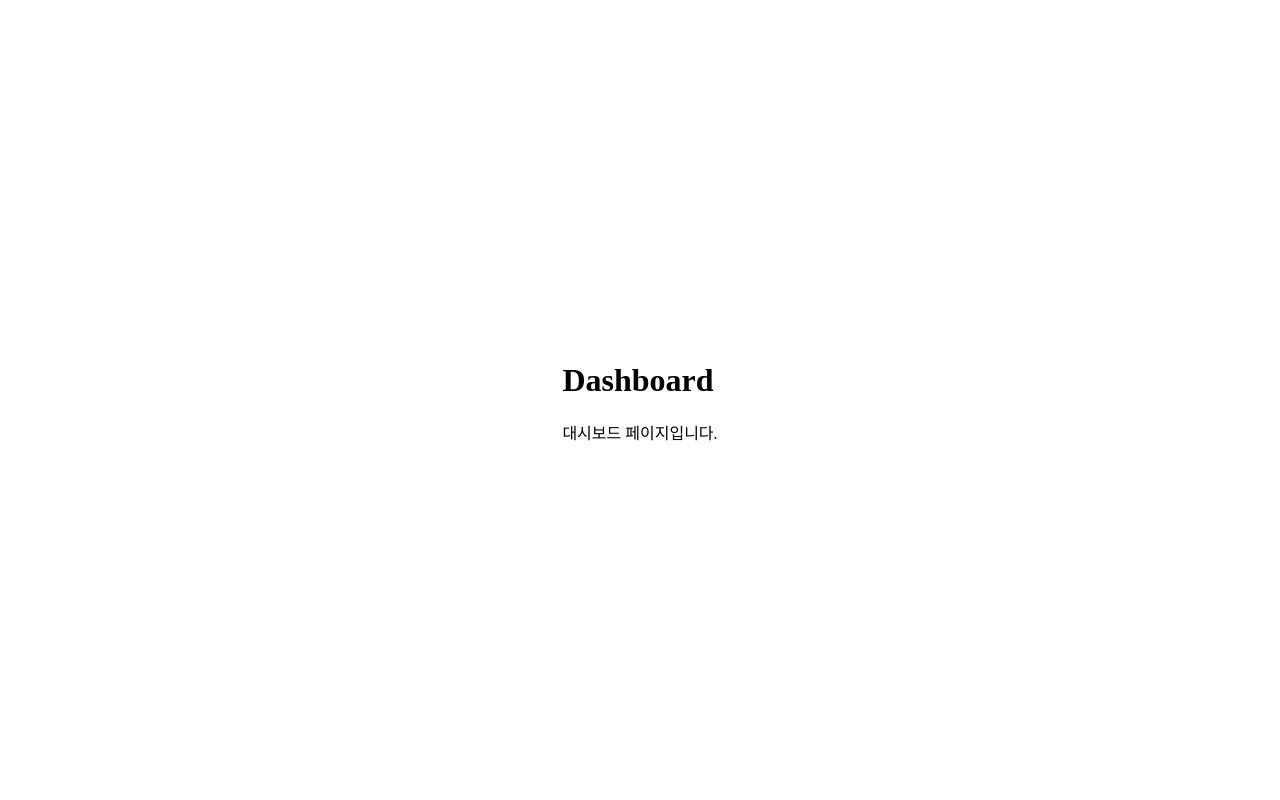
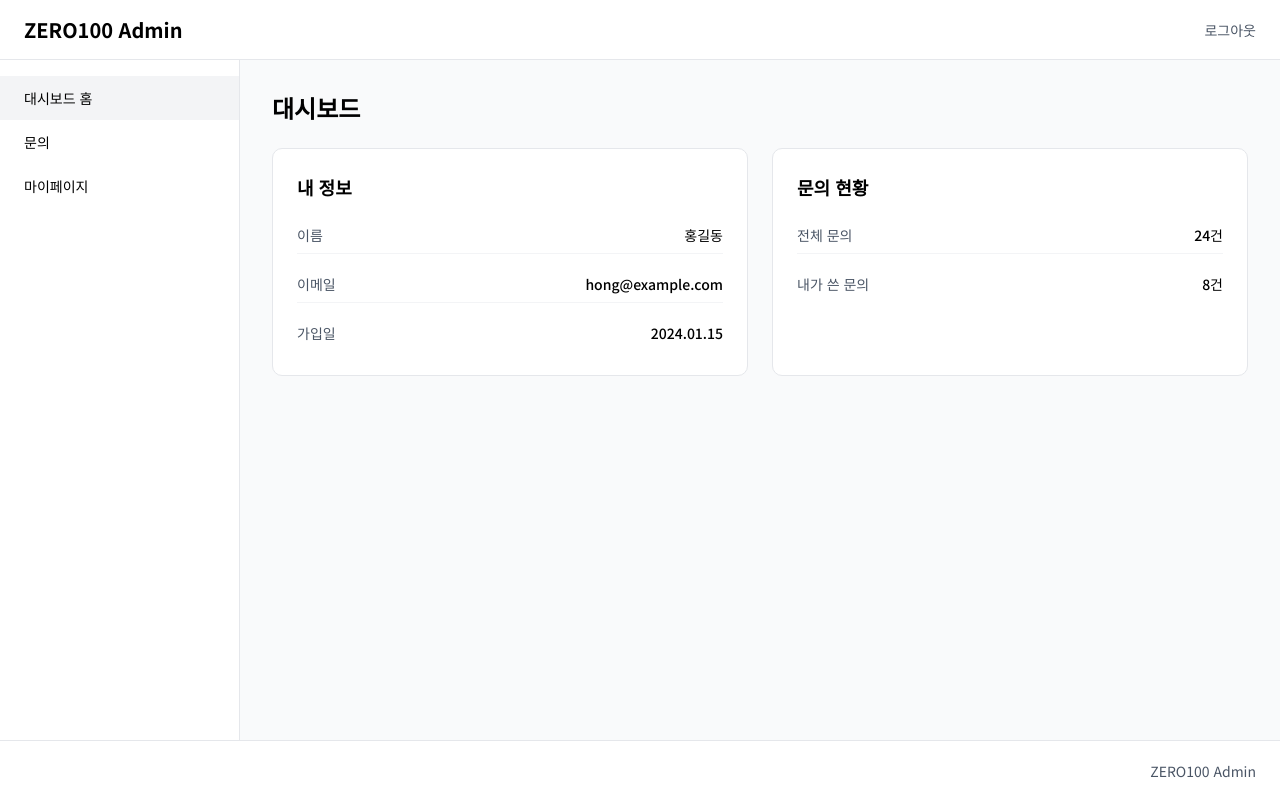
Before and after one commit to Leets-Official/8th-FE-Zero100, a React (Vite) app: page /dashboard in a window 1280 px wide. Built offline with nearby package versions, Linux system fonts and the light colour scheme; a web font is replaced by a local one.

Commit message:
대시보드 홈 페이지 UI 구현

```diff
--- a/src/App.jsx
+++ b/src/App.jsx
@@ -1,5 +1,6 @@
 import { useEffect, useState } from 'react';
 import { Navigate, Route, Routes } from 'react-router';
+import DashboardLayout from './components/dashboard/DashboardLayout.jsx';
 import DeleteModal from './components/todo/DeleteModal.jsx';
 import DashboardPage from './pages/dashboard/DashboardPage.jsx';
 import LoginPage from './pages/dashboard/LoginPage.jsx';
@@ -60,7 +61,9 @@ function App() {
             />
           }
         />
-        <Route path="/dashboard" element={<DashboardPage />} />
+        <Route element={<DashboardLayout />}>
+          <Route path="/dashboard" element={<DashboardPage />} />
+        </Route>
         <Route path="/login" element={<LoginPage />} />
         <Route path="/signup" element={<SignupPage />} />
       </Routes>
--- /dev/null
+++ b/src/components/dashboard/DashboardLayout.jsx
@@ -0,0 +1,34 @@
+import { Outlet } from 'react-router';
+import Footer from './Footer.jsx';
+import Header from './Header.jsx';
+import Sidebar from './Sidebar.jsx';
+
+// 문의, 마이페이지 라우트는 아직 구현 전이며 Figma 메뉴 구성에 맞춰 경로만 지정
+const SIDEBAR_ITEMS = [
+  { label: '대시보드 홈', to: '/dashboard', end: true },
+  { label: '문의', to: '/inquiry' },
+  { label: '마이페이지', to: '/mypage' },
+];
+
+// 로그아웃 API 연동 전이므로 버튼 UI만 표시
+const handleLogout = () => {};
+
+function DashboardLayout() {
+  return (
+    <div className="flex flex-col w-full min-h-screen bg-[#f9fafb]">
+      <Header title="ZERO100 Admin" titleAs="p" onLogout={handleLogout} />
+      <div className="flex flex-col md:flex-row flex-1">
+        <Sidebar
+          items={SIDEBAR_ITEMS}
+          className="w-full border-r-0 border-b-[0.93px] md:w-[240px] md:shrink-0 md:border-r-[0.93px] md:border-b-0"
+        />
+        <main className="flex-1 min-w-0 p-[32px]">
+          <Outlet />
+        </main>
+      </div>
+      <Footer text="ZERO100 Admin" />
+    </div>
+  );
+}
+
+export default DashboardLayout;
--- a/src/components/dashboard/Header.jsx
+++ b/src/components/dashboard/Header.jsx
@@ -1,15 +1,15 @@
 import { twMerge } from 'tailwind-merge';
 
-const HEADING_TAGS = ['h1', 'h2', 'h3', 'h4', 'h5', 'h6'];
+// 페이지 본문에 별도 h1이 있는 경우 제목을 p로 렌더링할 수 있도록 p도 허용
+const TITLE_TAGS = ['h1', 'h2', 'h3', 'h4', 'h5', 'h6', 'p'];
 
 // Figma 공통 컴포넌트 Header
 const BASE_CLASS_NAME =
   'box-border flex flex-row items-center justify-between h-[60px] px-[24px] border-0 border-b-[0.93px] border-solid border-[#e5e7eb] bg-[#ffffff]';
 
-// Dashboard 전용 헤더. 제목 태그는 titleAs(h1~h6)로 선택하고, 로고, 사용자 정보 등은 children으로 전달
-// onLogout을 전달하면 Figma 디자인의 로그아웃 버튼을 표시
+// Dashboard 전용 헤더. 제목 태그는 titleAs(h1~h6, p)로 선택하고, 로고, 사용자 정보 등은 children으로 전달
 function Header({ title, titleAs = 'h1', onLogout, className, children, ...props }) {
-  const TitleTag = HEADING_TAGS.includes(titleAs) ? titleAs : 'h1';
+  const TitleTag = TITLE_TAGS.includes(titleAs) ? titleAs : 'h1';
 
   return (
     <header className={twMerge(BASE_CLASS_NAME, className)} {...props}>
--- /dev/null
+++ b/src/components/dashboard/InfoCard.jsx
@@ -0,0 +1,35 @@
+import { useId } from 'react';
+import Card from './Card.jsx';
+
+// Figma 대시보드 홈의 정보 카드(내 정보, 문의 현황)
+function InfoCard({ title, items }) {
+  const titleId = useId();
+
+  return (
+    <Card as="section" aria-labelledby={titleId} className="flex flex-col gap-[16px] p-[24px]">
+      <h2
+        id={titleId}
+        className="m-0 font-[family-name:var(--font-family-base)] font-bold text-[18px] leading-[28px] tracking-[0px] text-[#000000]"
+      >
+        {title}
+      </h2>
+      <dl className="flex flex-col gap-[12px] m-0">
+        {items.map((item) => (
+          <div
+            key={item.label}
+            className="flex flex-row justify-between py-[8px] border-0 border-b-[0.93px] border-solid border-[#f3f4f6] last:border-b-0"
+          >
+            <dt className="shrink-0 font-[family-name:var(--font-family-base)] font-normal text-[14px] leading-[20px] tracking-[0px] text-[#4a5565]">
+              {item.label}
+            </dt>
+            <dd className="min-w-0 m-0 font-[family-name:var(--font-family-base)] font-medium text-[14px] leading-[20px] tracking-[0px] text-right text-[#000000] wrap-anywhere">
+              {item.value}
+            </dd>
+          </div>
+        ))}
+      </dl>
+    </Card>
+  );
+}
+
+export default InfoCard;
--- a/src/pages/dashboard/DashboardPage.jsx
+++ b/src/pages/dashboard/DashboardPage.jsx
@@ -1,9 +1,28 @@
+import InfoCard from '../../components/dashboard/InfoCard.jsx';
+
+// API 연동 전까지 Figma 시안의 예시 데이터를 사용. 추후 API 응답 데이터로 교체
+const MY_INFO_ITEMS = [
+  { label: '이름', value: '홍길동' },
+  { label: '이메일', value: 'hong@example.com' },
+  { label: '가입일', value: '2024.01.15' },
+];
+
+const INQUIRY_SUMMARY_ITEMS = [
+  { label: '전체 문의', value: '24건' },
+  { label: '내가 쓴 문의', value: '8건' },
+];
+
 function DashboardPage() {
   return (
-    <main>
-      <h1>Dashboard</h1>
-      <p>대시보드 페이지입니다.</p>
-    </main>
+    <div className="flex flex-col gap-[24px]">
+      <h1 className="m-0 font-[family-name:var(--font-family-base)] font-bold text-[24px] leading-[32px] tracking-[0px] text-[#000000]">
+        대시보드
+      </h1>
+      <div className="grid grid-cols-1 gap-[24px] lg:grid-cols-2">
+        <InfoCard title="내 정보" items={MY_INFO_ITEMS} />
+        <InfoCard title="문의 현황" items={INQUIRY_SUMMARY_ITEMS} />
+      </div>
+    </div>
   );
 }
 
```
